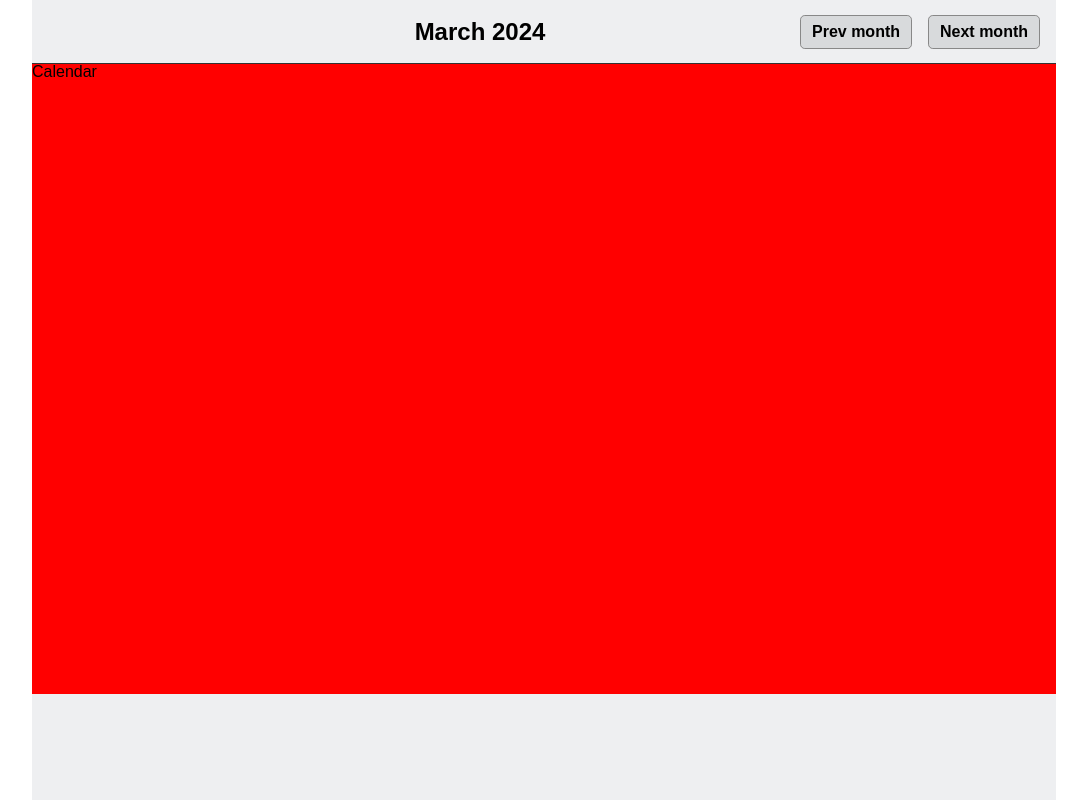
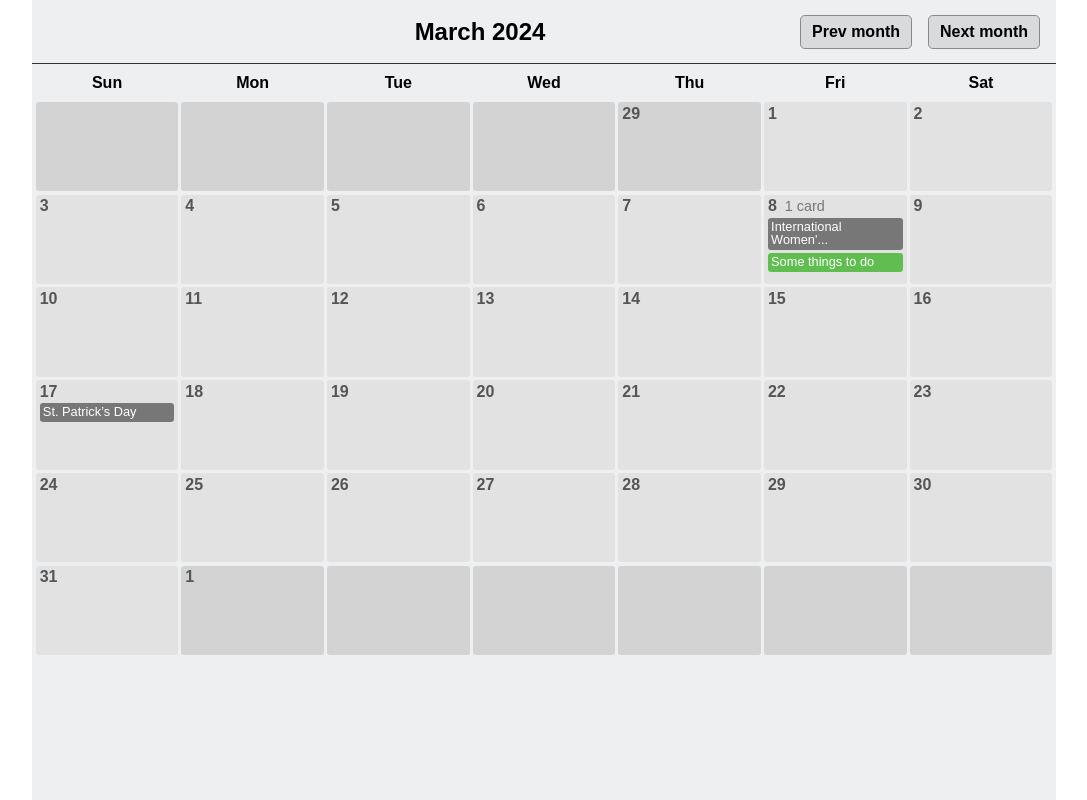
Before and after one commit to Valentos215/calendar-test-task, a React (Create React App) app: page / in a window 1280 px wide. Shown: the whole page, without its empty margins (96-1183 px from the left). Built offline with nearby package versions, Linux system fonts and the light colour scheme.

Commit message:
Create monthly calendar

```diff
--- a/src/App.tsx
+++ b/src/App.tsx
@@ -2,9 +2,7 @@ import { useState } from 'react';
 import Header from 'components/header/Header';
 import styled from 'styled-components';
 import moment from 'moment';
-import { createMonthlyCalendar } from 'components/monthlyCalendar/utils/monthly-calendar-utils';
-import { Holidays, exampleBusyDates } from 'constants/constants';
-import MonthlyCalendar from 'components/monthlyCalendar/MonthlyCalendar';
+import MonthlyCalendar from 'components/calendar/MonthlyCalendar';
 
 const AppWrapper = styled.div`
   width: 100%;
@@ -19,7 +17,7 @@ const Container = styled.div`
   background: rgb(238, 239, 241);
   display: flex;
   flex-direction: column;
-  @media (max-width: 769px) {
+  @media (max-width: 1000px) {
     width: 100%;
   }
 `;
@@ -27,15 +25,11 @@ const Container = styled.div`
 function App() {
   const [selectedDate, setSelectedDate] = useState(moment());
 
-  const monthlyCalendar = createMonthlyCalendar(selectedDate, exampleBusyDates, Holidays);
-
-  console.log(monthlyCalendar);
-
   return (
     <AppWrapper>
       <Container>
         <Header selectedDate={selectedDate} setSelectedDate={setSelectedDate} />
-        <MonthlyCalendar />
+        <MonthlyCalendar selectedDate={selectedDate} setSelectedDate={setSelectedDate} />
       </Container>
     </AppWrapper>
   );
--- /dev/null
+++ b/src/components/calendar/CalendarCell.tsx
@@ -0,0 +1,60 @@
+import { Moment } from 'moment';
+import styled, { css } from 'styled-components';
+import { ICalendarDate } from 'types/types';
+import HolidayLabel from './HolidayLabel';
+import TaskLabel from './TaskLabel';
+
+interface IStyledCellProps {
+  isRelevant: boolean;
+}
+
+const StyledDateCell = styled.div<IStyledCellProps>`
+  padding: 0.3vw;
+  border-radius: 0.2rem;
+  min-height: 7vw;
+  transition: all 0.2s ease;
+  &:hover {
+    box-shadow: 0 0 0.3rem #999;
+  }
+  ${(props) =>
+    props.isRelevant
+      ? css`
+          background: #e2e2e2;
+        `
+      : css`
+          background: #d3d3d3;
+        `};
+`;
+
+const Date = styled.div`
+  font-weight: 700;
+  color: #555;
+  display: inline-block;
+`;
+
+const Cards = styled.div`
+  font-size: 0.9rem;
+  color: #777;
+  display: inline-block;
+  margin-left: 0.5rem;
+`;
+
+type TCalendarCellProps = {
+  selectedDate: Moment;
+  setSelectedDate: (value: Moment) => void;
+  date: ICalendarDate;
+};
+
+const CalendarCell = ({ selectedDate, setSelectedDate, date }: TCalendarCellProps) => {
+  return (
+    <StyledDateCell {...date}>
+      <Date>{date.date}</Date>
+      {date.tasks.length === 1 && <Cards>{date.tasks.length} card</Cards>}
+      {date.tasks.length > 1 && <Cards>{date.tasks.length} cards</Cards>}
+      {date.holidayTitle && <HolidayLabel holiday={date.holidayTitle} />}
+      {!!date.tasks.length && <TaskLabel tasks={date.tasks} />}
+    </StyledDateCell>
+  );
+};
+
+export default CalendarCell;
--- /dev/null
+++ b/src/components/calendar/HolidayLabel.tsx
@@ -0,0 +1,21 @@
+import styled from 'styled-components';
+import { sliceText } from 'utils/utils';
+
+const StyledHolidayLabel = styled.div`
+  background: #777;
+  font-size: 0.8rem;
+  color: white;
+  padding: 0.2rem;
+  border-radius: 0.2rem;
+  margin-top: 0.2rem;
+`;
+
+interface IHolidayLabelProps {
+  holiday: string;
+}
+
+const HolidayLabel = ({ holiday }: IHolidayLabelProps) => {
+  return <StyledHolidayLabel>{sliceText(holiday, 20)}</StyledHolidayLabel>;
+};
+
+export default HolidayLabel;
--- /dev/null
+++ b/src/components/calendar/MonthlyCalendar.tsx
@@ -0,0 +1,47 @@
+import { Moment } from 'moment';
+import styled from 'styled-components';
+import { createMonthlyCalendar } from './utils/calendar-utils';
+import { Holidays, exampleBusyDates, weekDays } from 'constants/constants';
+import CalendarCell from './CalendarCell';
+import { ICalendarDate } from 'types/types';
+
+const StyledCalendar = styled.div`
+  display: grid;
+  grid-template-columns: repeat(7, 1fr);
+  gap: 0.25vw;
+  padding: 0.2vw 0.3vw;
+`;
+
+const WeekDayCell = styled.div`
+  text-align: center;
+  line-height: 2rem;
+  font-weight: 700;
+`;
+
+type TMonthlyCalendarProps = {
+  selectedDate: Moment;
+  setSelectedDate: (value: Moment) => void;
+};
+
+const MonthlyCalendar = ({ selectedDate, setSelectedDate }: TMonthlyCalendarProps) => {
+  const monthlyCalendar = createMonthlyCalendar(selectedDate, exampleBusyDates, Holidays);
+  const onCellClick = () => {};
+
+  return (
+    <StyledCalendar>
+      {weekDays.map((wd) => (
+        <WeekDayCell>{wd}</WeekDayCell>
+      ))}
+      {monthlyCalendar.map((d: ICalendarDate) => (
+        <CalendarCell
+          selectedDate={selectedDate}
+          setSelectedDate={setSelectedDate}
+          date={d}
+          key={monthlyCalendar.indexOf(d)}
+        />
+      ))}
+    </StyledCalendar>
+  );
+};
+
+export default MonthlyCalendar;
--- /dev/null
+++ b/src/components/calendar/TaskLabel.tsx
@@ -0,0 +1,27 @@
+import styled from 'styled-components';
+import { ITask } from 'types/types';
+import { sliceText } from 'utils/utils';
+
+interface IStyledTaskLabelProps {
+  color: String;
+}
+
+const StyledTaskLabel = styled.div<IStyledTaskLabelProps>`
+  color: white;
+  font-size: 0.8rem;
+  padding: 0.2rem;
+  border-radius: 0.2rem;
+  background: ${({ color }) => `${color}`};
+  margin-top: 0.2rem;
+`;
+
+interface ILabelProps {
+  tasks: ITask[];
+}
+
+const TaskLabel = ({ tasks }: ILabelProps) => {
+  const color: string = tasks[0].color;
+  return <StyledTaskLabel color={color}>{sliceText(tasks[0].title, 20)}</StyledTaskLabel>;
+};
+
+export default TaskLabel;
--- a/src/components/monthlyCalendar/monthlyCalendar.tsx
+++ /dev/null
@@ -1,20 +0,0 @@
-import styled from 'styled-components';
-
-const StyledCalendar = styled.div`
-  background: red;
-  &::after {
-    content: '';
-    display: block;
-    padding-top: 60%;
-  }
-`;
-
-// type TMonthlyCalendarProps = {
-//   text: string;
-// };
-
-const MonthlyCalendar = () => {
-  return <StyledCalendar>Calendar</StyledCalendar>;
-};
-
-export default MonthlyCalendar;
--- a/src/constants/constants.ts
+++ b/src/constants/constants.ts
@@ -7,7 +7,6 @@ export enum ETaskColor {
   ORANGE = 'rgb(255, 171, 73)',
   AZURE = 'rgb(0, 195, 225)',
   PURPLE = 'rgb(195, 118, 224)',
-  GRAY = 'rgb(148, 148, 148)',
 }
 
 export const Holidays: IHoliday[] = [
@@ -72,12 +71,12 @@ export const weekDays: string[] = ['Sun', 'Mon', 'Tue', 'Wed', 'Thu', 'Fri', 'Sa
 
 export const exampleBusyDates: IBusyDate[] = [
   {
-    date: 9,
+    date: 8,
     month: 2,
     year: 2024,
     tasks: [
       {
-        title: 'To do',
+        title: 'Some things to do',
         color: ETaskColor.GREEN,
       },
     ],
--- a/src/index.tsx
+++ b/src/index.tsx
@@ -39,7 +39,7 @@ body {
   -ms-text-size-adjust: 100%;
   -moz-text-size-adjust: 100%;
   -webkit-text-size-adjust: 100%;
-  @media (max-width: 450px) {
+  @media (max-width: 769px) {
    font-size: 14px;
   }
 }
--- /dev/null
+++ b/src/utils/utils.ts
@@ -0,0 +1,4 @@
+export const sliceText = (text: string, length: number): string => {
+  if (text.length > length) return text.slice(0, length) + '...';
+  return text;
+};
```
Also changed, not shown: src/components/calendar/utils/calendar-utils.ts (renamed from src/components/monthlyCalendar/utils/monthly-calendar-utils.ts), 1 other file (tests, documents, lock files or other folders).
